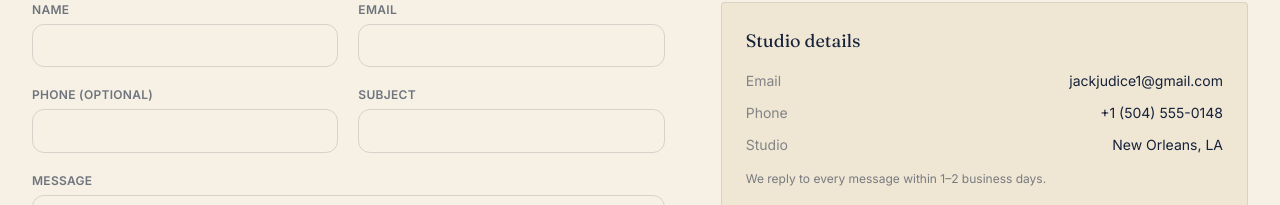
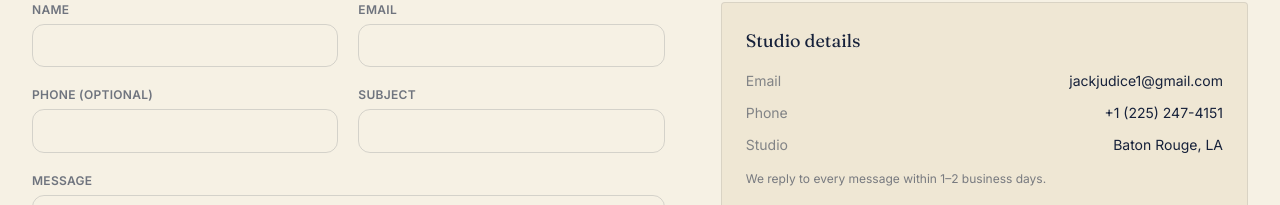
Before and after one commit to jackjudice1/JenPoe-ArtWebsite2, a Next.js app: page /contact in a window 1280 px wide. Shown: the part 356-561 px from the top of the page. Built offline with nearby package versions, Linux system fonts and the light colour scheme.

Commit message:
Update site-config.ts

```diff
--- a/data/site-config.ts
+++ b/data/site-config.ts
@@ -12,14 +12,13 @@ export const siteConfig = {
   business: {
     email: "jackjudice1@gmail.com",
     supportEmail: "jackjudice1@gmail.com",
-    phone: "+1 (504) 555-0148",
-    address: "New Orleans, LA",
+    phone: "+1 (225) 247-4151",
+    address: "Baton Rouge, LA",
     responseTime: "We reply to every message within 1–2 business days.",
   },
   social: {
     instagram: "https://www.instagram.com/jenniferpoeartist",
-    pinterest: "https://pinterest.com/lacquerandivory",
-    tiktok: "https://tiktok.com/@lacquerandivory",
+    facebook: "https://www.facebook.com/www.jenniferpoe.net/",
   },
   nav: [
     { label: "Shop All", href: "/shop" },
@@ -47,7 +46,7 @@ export const siteConfig = {
     ],
   },
   hero: {
-    eyebrow: "New Orleans studio, worldwide shipping",
+    eyebrow: "Baton Rouge studio, worldwide shipping",
     headline: "Art for your walls. Tiles for your table.",
     body:
       "We paint in small batches and print even smaller ones — then take the same palette to the mahjong table with mats cut, bound, and stitched by hand.",
```
